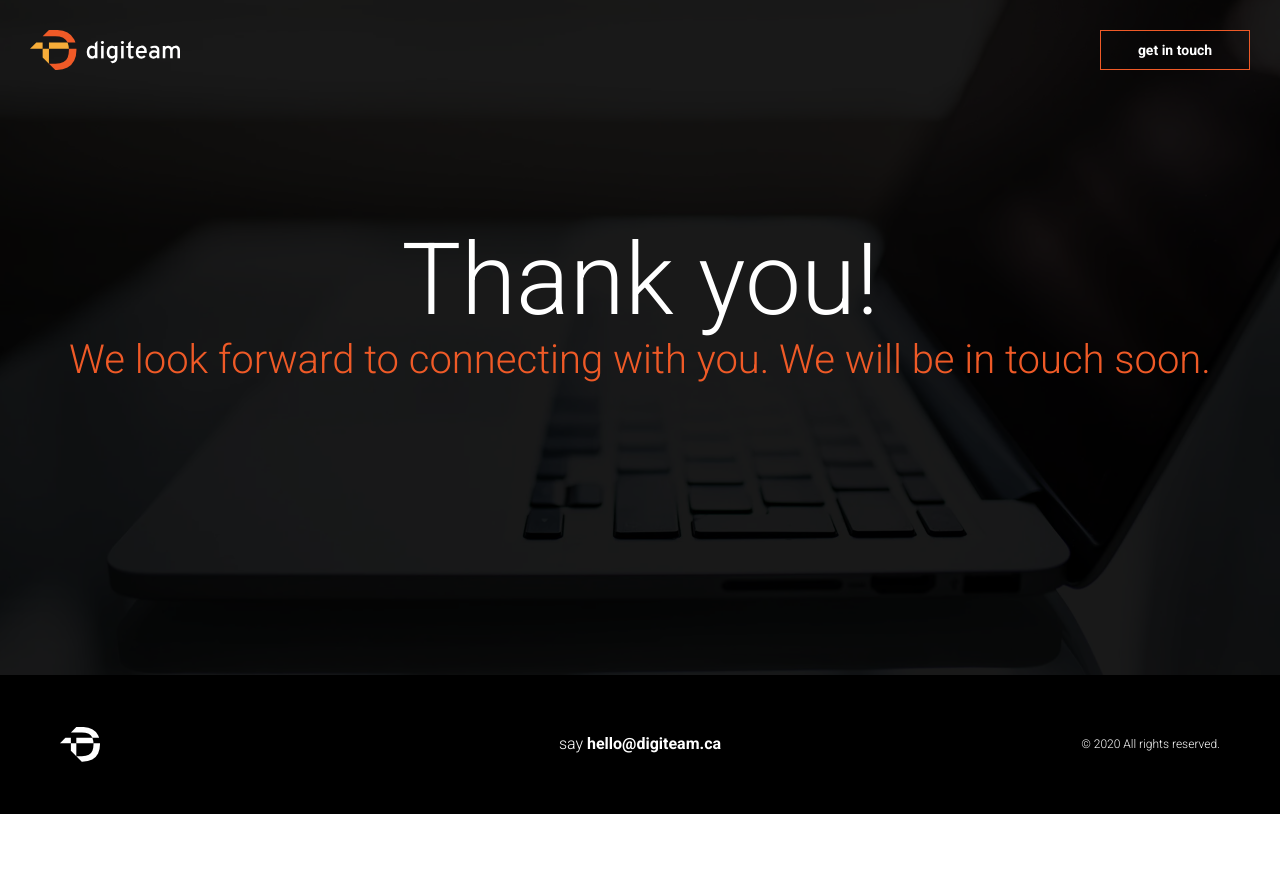
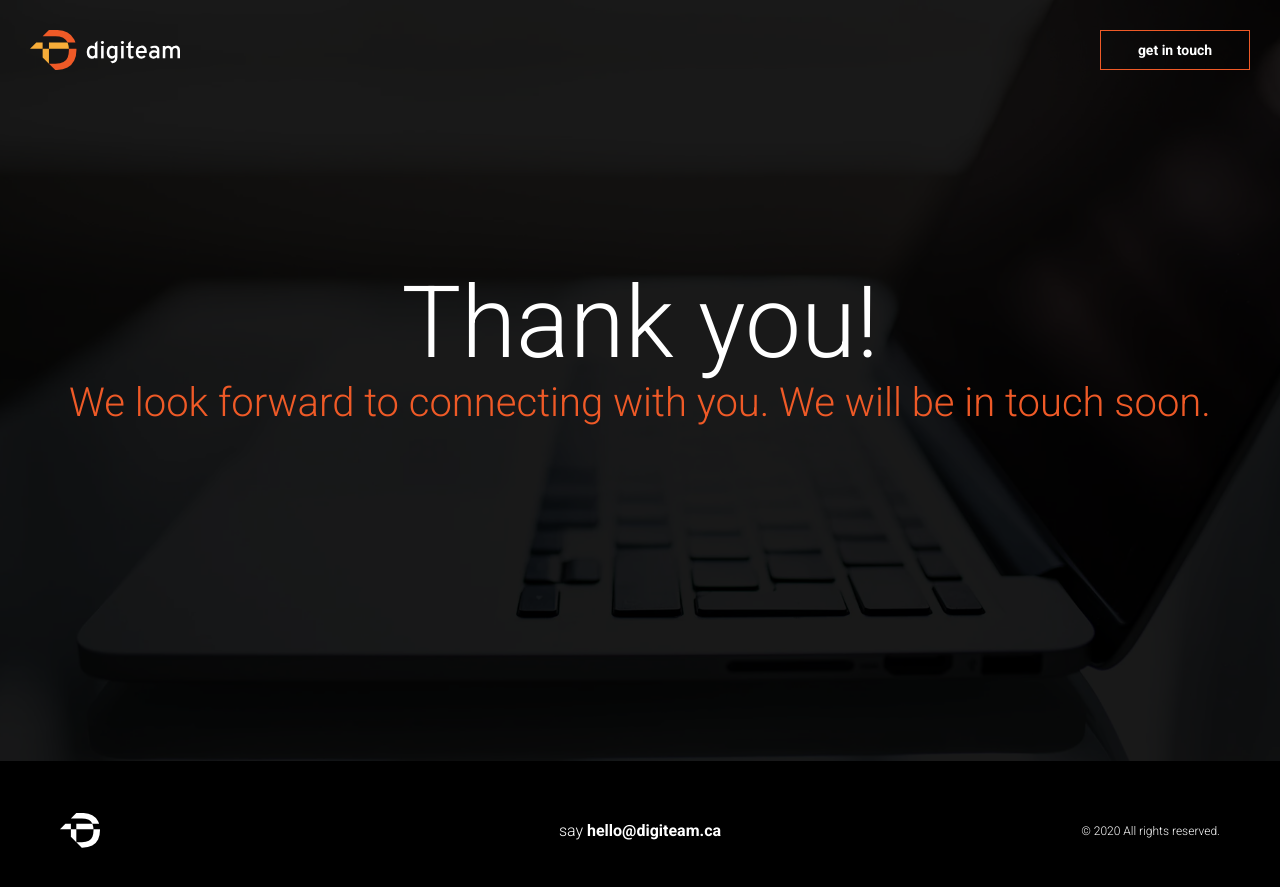
Before and after one commit to wearedigiteam/wearedigiteam.github.io, a Jekyll site: the page built from thank-you.html, in a window 1280 px wide. Shown: the top 887 px of the page. Built offline with Jekyll 4.4.1, drawn with Linux system fonts in a browser that asks for light colours.

Commit message:
Full viewport height default

```diff
--- a/_sass/components/_masthead.scss
+++ b/_sass/components/_masthead.scss
@@ -15,6 +15,10 @@
     padding: calc(var(--grid-gutter) + 0.625rem);
   }
 
+  &--full {
+    min-height: 100%;
+  }
+
   &::after {
     content: "";
     position: absolute;
--- a/_sass/layouts/region/_content.scss
+++ b/_sass/layouts/region/_content.scss
@@ -1,3 +1,9 @@
+body {
+  display: grid;
+  min-height: 100vh;
+  grid-template-rows: 1fr auto;
+}
+
 .l-region {
   background-color: #fff;
   margin-top: 0;
--- a/thank-you.html
+++ b/thank-you.html
@@ -4,7 +4,7 @@ permalink: /thank-you/
 title: Thank you for your message
 ---
 
-<header class="c-masthead c-masthead--slim">
+<header class="c-masthead c-masthead--full">
   <h1 class="c-masthead__title text-center">
     Thank you!
     <span class="block o-text-h2 color-primary margin-top-0"> We look forward to connecting with you. We will be in touch soon.</span>
```
